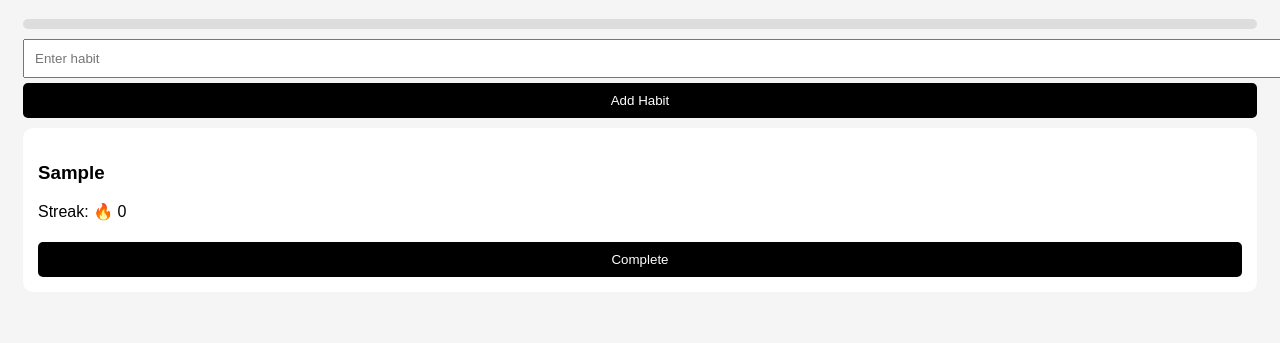
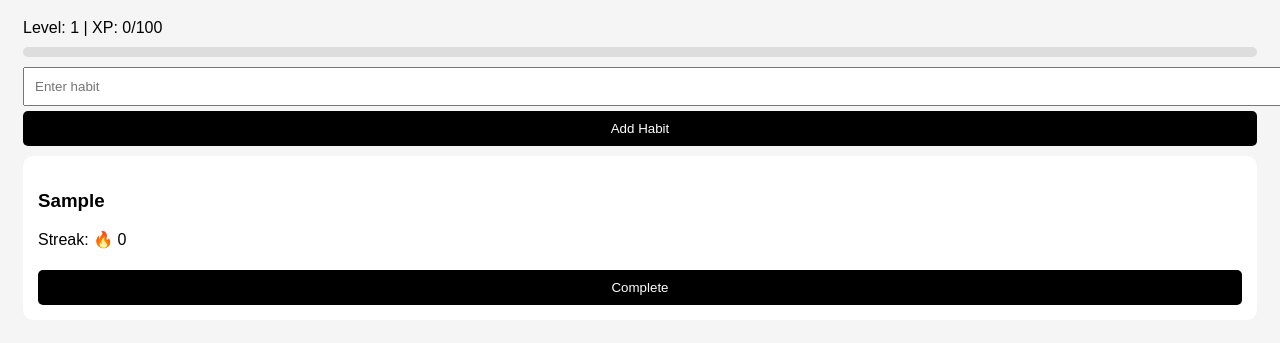
Before and after one commit to srivastav09/Habit-game, a plain HTML site: page index.html in a window 1280 px wide. Both pictures are taken after typing "Sample" into the empty fields and a click on the button "Add Habit". Shown: the part 85-428 px from the top of the page. Drawn offline with Linux system fonts and the light colour scheme.

Commit message:
Update index.html

```diff
--- a/index.html
+++ b/index.html
@@ -1,7 +1,7 @@
 <!DOCTYPE html>
 <html>
 <head>
-  <title>Habit Game</title>
+  <title>Habit Builder</title>
   <meta name="viewport" content="width=device-width, initial-scale=1.0">
   <style>
     body {
@@ -34,10 +34,13 @@
     }
   </style>
 </head>
+
 <body>
 
 <h1>Habit Builder 🎯</h1>
-  <div id="stats"></div>
+
+<div id="stats"></div>
+
 <div style="background:#ddd; border-radius:10px; overflow:hidden; margin-top:10px;">
   <div id="xpBar" style="height:10px; background:black; width:0%"></div>
 </div>
@@ -48,17 +51,27 @@
 <div id="habitList"></div>
 
 <script>
-let habits = JSON.parse(localStorage.getItem("habits")) || [];
+let data = JSON.parse(localStorage.getItem("data")) || {
+  habits: [],
+  xp: 0,
+  level: 1
+};
 
 function save() {
-  localStorage.setItem("habits", JSON.stringify(habits));
+  localStorage.setItem("data", JSON.stringify(data));
 }
 
 function render() {
   let list = document.getElementById("habitList");
   list.innerHTML = "";
 
-  habits.forEach((habit, index) => {
+  document.getElementById("stats").innerHTML =
+    "Level: " + data.level + " | XP: " + data.xp + "/100";
+
+  let percent = (data.xp / 100) * 100;
+  document.getElementById("xpBar").style.width = percent + "%";
+
+  data.habits.forEach((habit, index) => {
     let div = document.createElement("div");
     div.className = "card";
     div.innerHTML = `
@@ -74,14 +87,22 @@ function addHabit() {
   let input = document.getElementById("habitInput");
   if (input.value === "") return;
 
-  habits.push({ name: input.value, streak: 0 });
+  data.habits.push({ name: input.value, streak: 0 });
   input.value = "";
   save();
   render();
 }
 
 function completeHabit(index) {
-  habits[index].streak++;
+  data.habits[index].streak++;
+  data.xp += 10;
+
+  if (data.xp >= 100) {
+    data.level++;
+    data.xp = 0;
+    alert("🔥 Level " + data.level + " reached!");
+  }
+
   save();
   render();
 }
```
